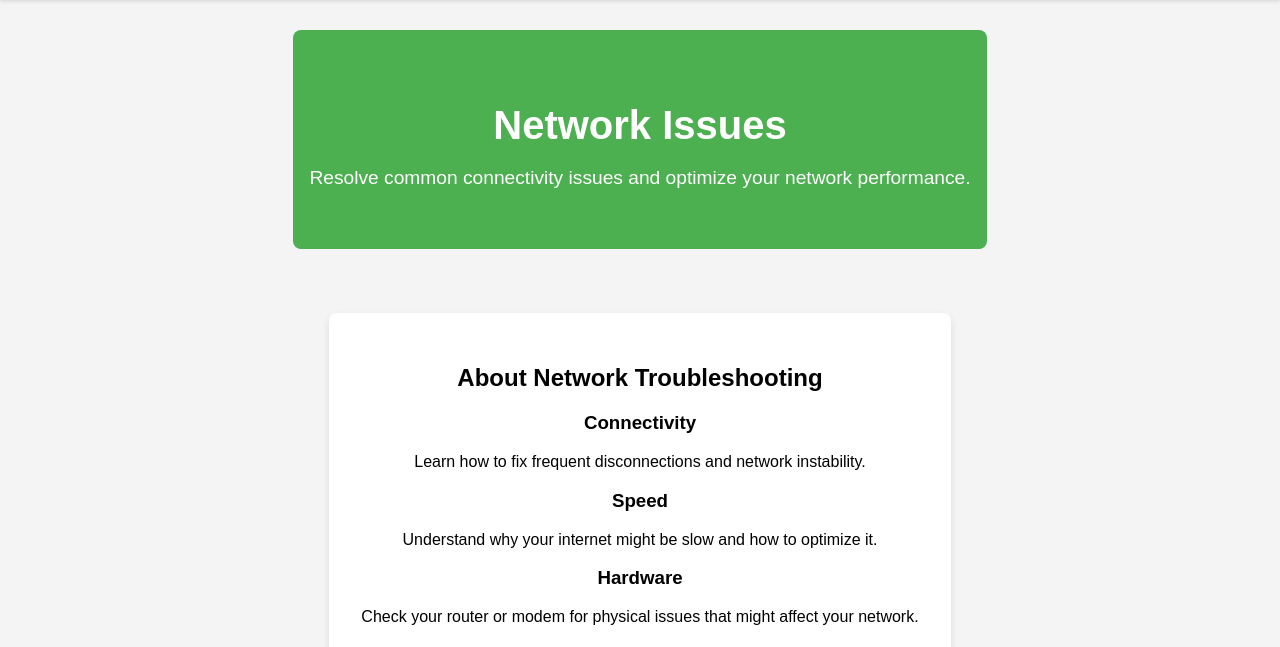
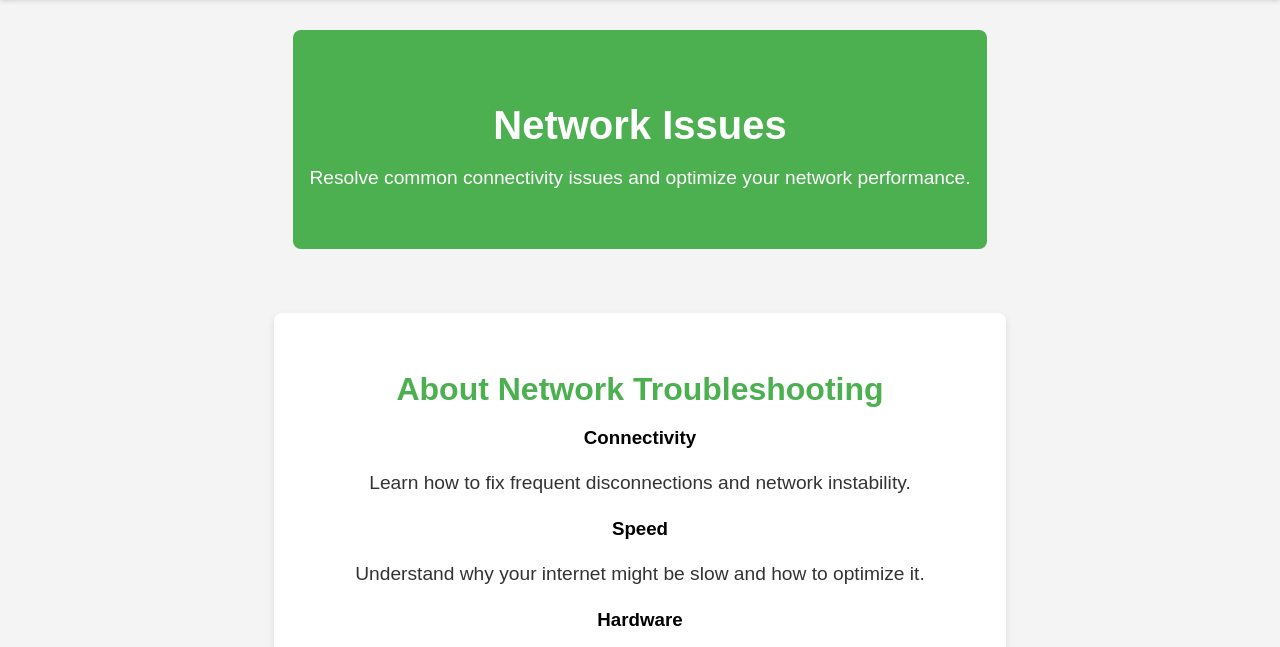
Before and after one commit to Jon8897/interactive-troubleshooting-guide, a plain HTML site: page src/frontend/pages/network.html in a window 1280 px wide. Shown: the part 128-775 px from the top of the page. Drawn offline with Linux system fonts and the light colour scheme; files whose address does not match are found by name.

Commit message:
V1.0.0.0 - Issue pages styling

```diff
--- a/src/frontend/styles/styles.css
+++ b/src/frontend/styles/styles.css
@@ -184,6 +184,18 @@ main {
     text-align: center;
 }
 
+#issue-about h2 {
+    font-size: 2rem;
+    color: #4CAF50;
+    margin-bottom: 1rem;
+}
+
+#issue-about p {
+    font-size: 1.2rem;
+    color: #333;
+    line-height: 1.6;
+}
+
 /* Footer Styling */
 footer {
     background-color: #357037;
```
